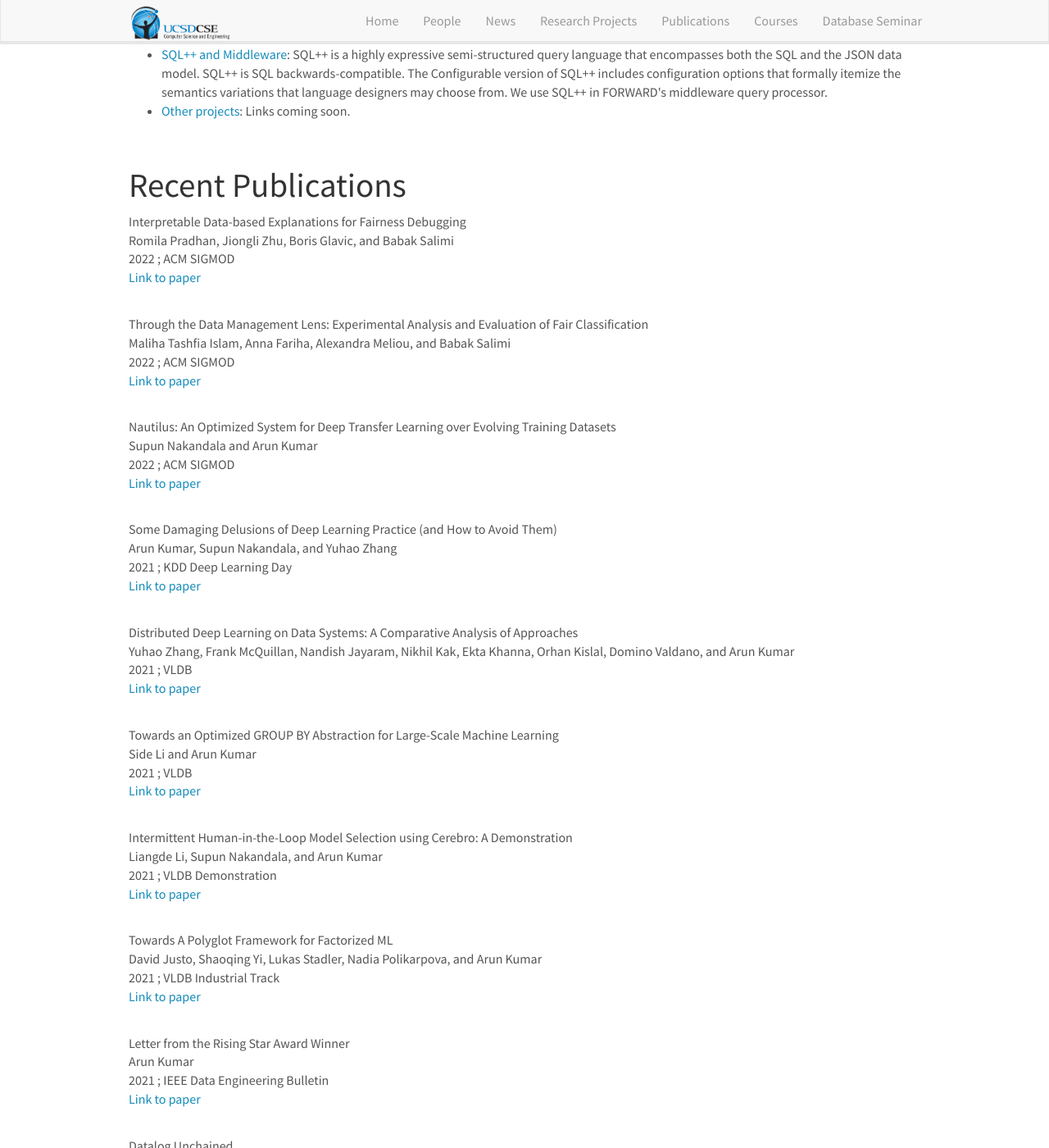
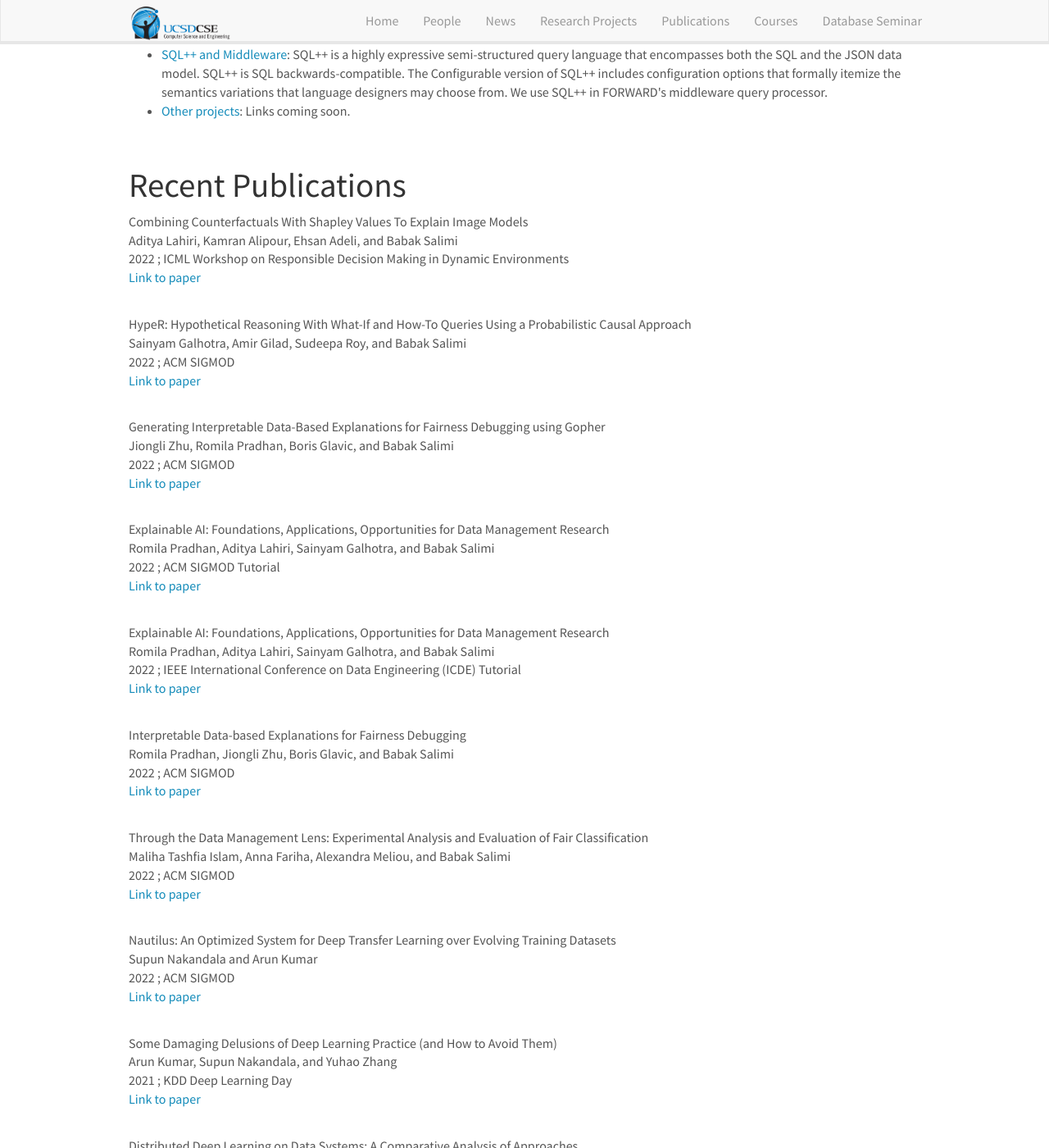
Before and after one commit to dbucsd/dbucsd.github.io, a Jekyll site: the page built from index.md, in a window 1280 px wide and 1400 px high, scrolled down 4660 px. Shown: the whole window at 82% size. Built offline with Jekyll 4.4.1, drawn with Linux system fonts in a browser that asks for light colours; nearby versions of some CDN libraries; some of the changed text lies outside the part shown.

Commit message:
Update papers.yml

```diff
--- a/_data/papers.yml
+++ b/_data/papers.yml
@@ -1,3 +1,28 @@
+- year: 2022
+  venue: ICML Workshop on Responsible Decision Making in Dynamic Environments
+  title: "Combining Counterfactuals With Shapley Values To Explain Image Models"
+  author: Aditya Lahiri, Kamran Alipour, Ehsan Adeli, and Babak Salimi
+  link: https://arxiv.org/pdf/2206.07087.pdf
+- year: 2022
+  venue: ACM SIGMOD
+  title: "HypeR: Hypothetical Reasoning With What-If and How-To Queries Using a Probabilistic Causal Approach"
+  author: Sainyam Galhotra, Amir Gilad, Sudeepa Roy, and Babak Salimi
+  link: https://dl.acm.org/doi/pdf/10.1145/3514221.3526149
+- year: 2022
+  venue: ACM SIGMOD
+  title: "Generating Interpretable Data-Based Explanations for Fairness Debugging using Gopher"
+  author: Jiongli Zhu, Romila Pradhan, Boris Glavic, and Babak Salimi
+  link: https://dl.acm.org/doi/abs/10.1145/3514221.3520170
+- year: 2022
+  venue: ACM SIGMOD Tutorial
+  title: "Explainable AI: Foundations, Applications, Opportunities for Data Management Research"
+  author: Romila Pradhan, Aditya Lahiri, Sainyam Galhotra, and Babak Salimi
+  link: https://dl.acm.org/doi/10.1145/3514221.3522564
+- year: 2022
+  venue: IEEE International Conference on Data Engineering (ICDE) Tutorial
+  title: "Explainable AI: Foundations, Applications, Opportunities for Data Management Research"
+  author: Romila Pradhan, Aditya Lahiri, Sainyam Galhotra, and Babak Salimi
+  link: https://drive.google.com/file/d/10wGsYjPo4VM9j5P40NS28h9DkWF3Lx9d/view
 - year: 2022
   venue: ACM SIGMOD
   title: "Interpretable Data-based Explanations for Fairness Debugging"
```
